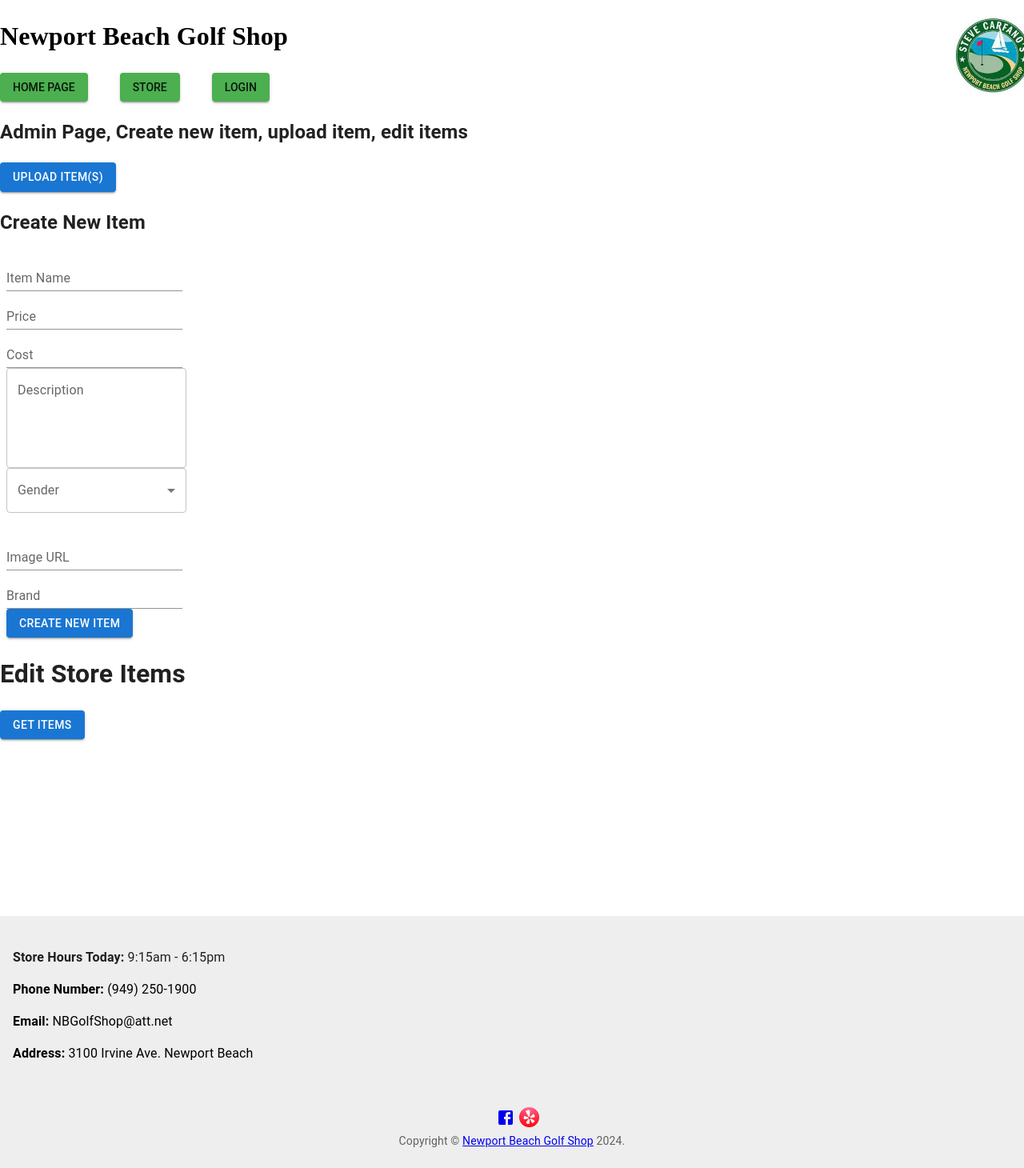
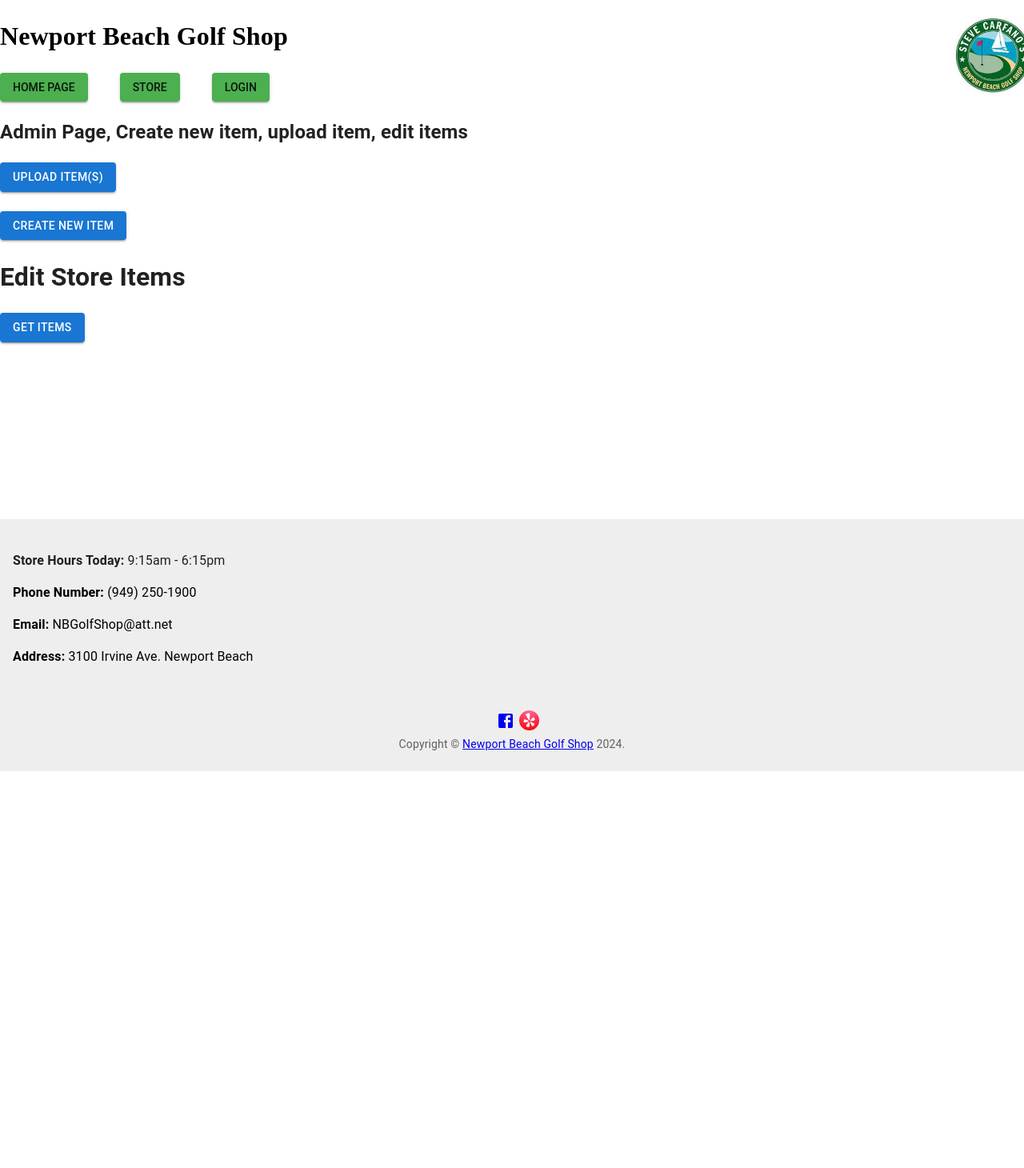
Before and after one commit to Thomas-Carfano/NBGS-Fullstack, a React (Vite) app in the folder client/: page /admin in a window 1280 px wide. Shown: the whole page at 80% size. After the commit the page ends 964 px from the top, so only its background shows below. Built offline with nearby package versions, Linux system fonts and the light colour scheme.

Commit message:
fix footer links

```diff
--- a/client/src/components/AdminPage.jsx
+++ b/client/src/components/AdminPage.jsx
@@ -46,6 +46,17 @@
         }, []);
       //<<<<<<
 
+
+      const prepCreateNewItem = () => {
+        console.log("Create New Item");
+        const createNewItem = document.getElementById("create-item");
+        if(createNewItem.style.display === "none"){
+          createNewItem.style.display = "block";
+        } else {
+          createNewItem.style.display = "none";
+          };
+    };
+
     const createItem = async () => {
         try {
             const response = await fetch(adminURLCreate, {
@@ -64,7 +75,8 @@
         } catch (error) {
             console.error("Error....", error);
         }
-    }
+    };
+
       const fetchItems = async () => {
           try {
               const response = await fetch(adminURLFrind, {
@@ -83,19 +95,24 @@
           } catch (error) {
               console.error("Error....", error);
           }
-      }
+      };
 
   return (
     <>
     <h2>Admin Page, Create new item, upload item, edit items</h2>
+
     <Button variant="contained">Upload Item(s)</Button>
-    <h2>Create New Item</h2>
+    <br/><br/>
+
+    <Button variant="contained" onClick={prepCreateNewItem}>Create New Item</Button>
+
+
       <Box
           component="form"
-      sx={{ m: 1, width: '25ch'}}
+          sx={{ m: 1, width: '25ch', display: "none"}}
           noValidate
           autoComplete="off"
-
+          id="create-item"
         >
           <TextField id="standard-basic" label="Item Name" variant="standard" onChange={(event) => setItemName(event.target.value)} />
           <br/>
@@ -130,8 +147,9 @@
         <br/>
           <TextField id="standard-basic" label="Brand" variant="standard" onChange={(event) => setItemBrand(event.target.value)}/>
         <br/>
-    <Button variant="contained" onClick={createItem}>Create New Item</Button>
+          <Button variant="contained" onClick={createItem}>Create New Item2</Button>
         </Box>
+
 
 <h1>Edit Store Items</h1>
 <Button variant="contained" onClick={fetchItems}>Get Items</Button>
--- a/client/src/components/Footer.jsx
+++ b/client/src/components/Footer.jsx
@@ -86,8 +86,8 @@
           <p><Link to={`${googleMapsAddress}`} className='contactInfo'> <b>Address:</b> 3100 Irvine Ave. Newport Beach</Link></p>
           <Container maxWidth="sm">
             <Typography variant="body1">
-            <span><Link to="https://www.facebook.com/SteveCarfanosNewportBeachGolfShop/"><FacebookIcon sx={{ ml: 32, mt: 5 }}/></Link></span>
-            <span><Link to="https://www.yelp.com/biz/steve-carfanos-newport-beach-golf-shop-store-newport-beach-2"><img id="yelp-logo" src={`${Pic}`}/></Link></span>
+            <Link to="https://www.facebook.com/SteveCarfanosNewportBeachGolfShop/"><FacebookIcon sx={{ ml: 32, mt: 5 }}/></Link>
+            <Link to="https://www.yelp.com/biz/steve-carfanos-newport-beach-golf-shop-store-newport-beach-2"><img id="yelp-logo" src={`${Pic}`}/></Link>
             </Typography>
             <Copyright/>
           </Container>
@@ -96,6 +96,6 @@
     </ThemeProvider>
         </>
     )
-}
+};
 
 export default Footer;
--- a/client/src/components/HomePage.jsx
+++ b/client/src/components/HomePage.jsx
@@ -23,13 +23,13 @@
        </p>
     <img id='homePic' src={nbgsHome}/>
     <br/>
-    <h1>Brands Available</h1>
+    {/* <h1>Brands Available</h1>
     <img id="pingMain" src={pingMain}/>
     <img id="callawayMain" src={callawayMain}/>
     <img id="taylormadeMain" src={taylormadeMain}/>
     <img id="titleistMain" src={titleistMain}/>
     <img id="srixonMain" src={srixonMain}/>
-    <img id="cobraMain" src={cobraMain}/>
+    <img id="cobraMain" src={cobraMain}/> */}
     </>
   );
 };
--- a/client/src/components/NavBar.jsx
+++ b/client/src/components/NavBar.jsx
@@ -30,7 +30,7 @@
           {!token ? null : <Link to='/admin'><Button variant="contained" sx={{ mr: 5 }}>Admin</Button></Link>}
           {/* <Button variant="contained" sx={{ mr: 5 }} href='/test'>Test</Button> */}
       </ThemeProvider>
-      {!token ? null : <Link to="/cart"><ShoppingCartIcon id="shopping-cart-icon" sx={{ml: 108}}/></Link>}
+      <Link to="/cart"><ShoppingCartIcon id="shopping-cart-icon" sx={{ml: 108}}/></Link>
     </nav>
   </>
   )
```
Lines whose indentation alone changed are shown as unchanged.
